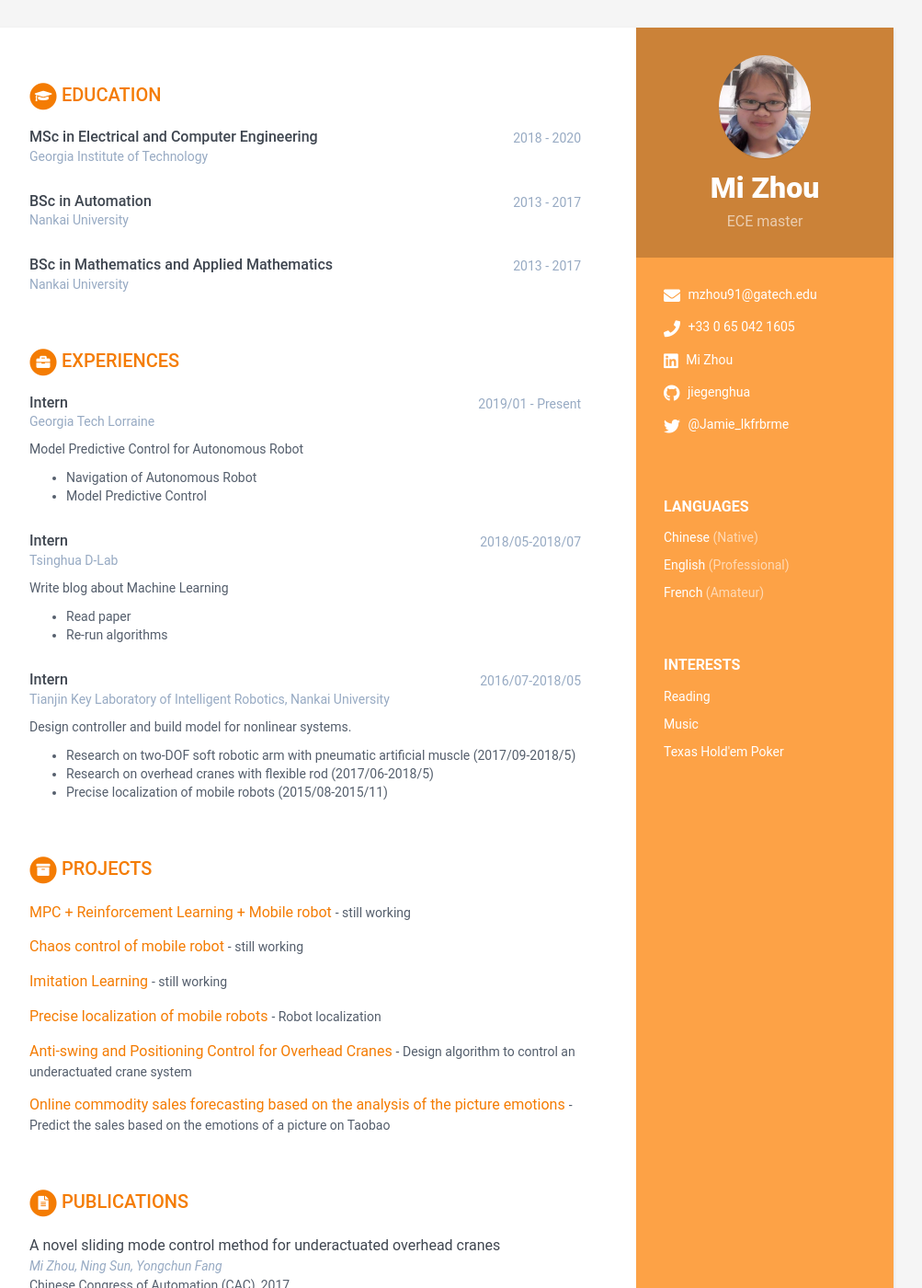
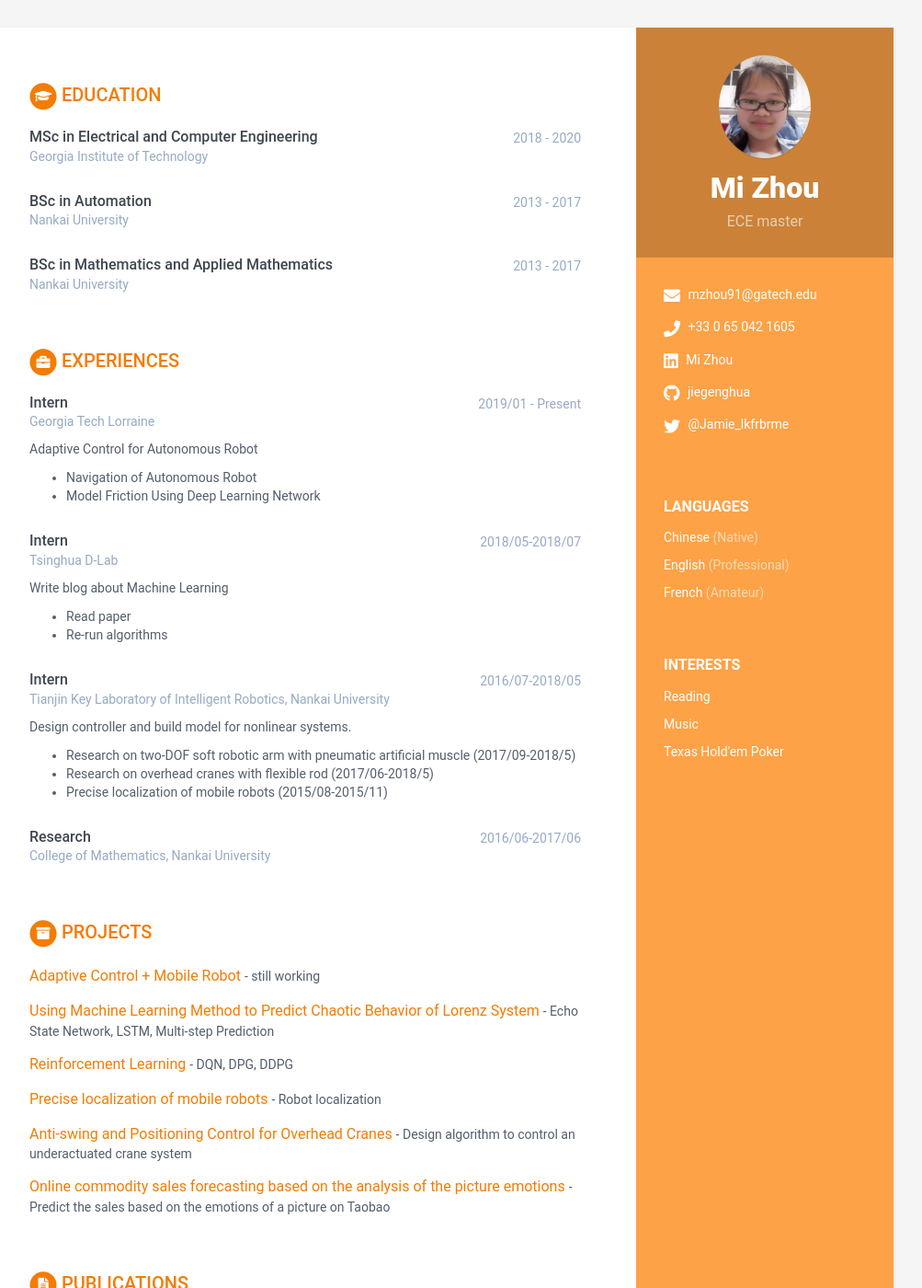
Before and after one commit to jiegenghua/MiZhou-cv, a Jekyll site: the page built from index.html, in a window 1280 px wide and 1400 px high. Shown: the whole window at 92% size, without its empty margins (168-1171 px from the left). Built offline with Jekyll 4.4.1, drawn with Linux system fonts in a browser that asks for light colours.

Commit message:
Update data.yml

```diff
--- a/_data/data.yml
+++ b/_data/data.yml
@@ -64,10 +64,10 @@ experiences:
       time: 2019/01 - Present
       company: Georgia Tech Lorraine
       details: |
-        Model Predictive Control for Autonomous Robot
+        Adaptive Control for Autonomous Robot
 
           - Navigation of Autonomous Robot
-          - Model Predictive Control
+          - Model Friction Using Deep Learning Network
 
     - role: Intern
       time: 2018/05-2018/07
@@ -87,22 +87,27 @@ experiences:
           - Research on two-DOF soft robotic arm with pneumatic artificial muscle  (2017/09-2018/5)
           - Research on overhead cranes with flexible rod                          (2017/06-2018/5)
           - Precise localization of mobile robots                                  (2015/08-2015/11)
+    - role: Research
+      time: 2016/06-2017/06
+      company: College of Mathematics, Nankai University
+      details: |
+
 
 projects:
     title: Projects
 
     assignments:
-      - title: MPC + Reinforcement Learning + Mobile robot
+      - title: Adaptive Control + Mobile Robot
         #link: "#hook"
         tagline: "still working"
 
-      - title: Chaos control of mobile robot
+      - title: Using Machine Learning Method to Predict Chaotic Behavior of Lorenz System
         #link: "#"
-        tagline: "still working"
+        tagline: Echo State Network, LSTM, Multi-step Prediction
 
-      - title: Imitation Learning
+      - title: Reinforcement Learning
         #link: "#"
-        tagline: "still working"
+        tagline: DQN, DPG, DDPG
 
       - title: Precise localization of mobile robots
         #link: "#"
```
